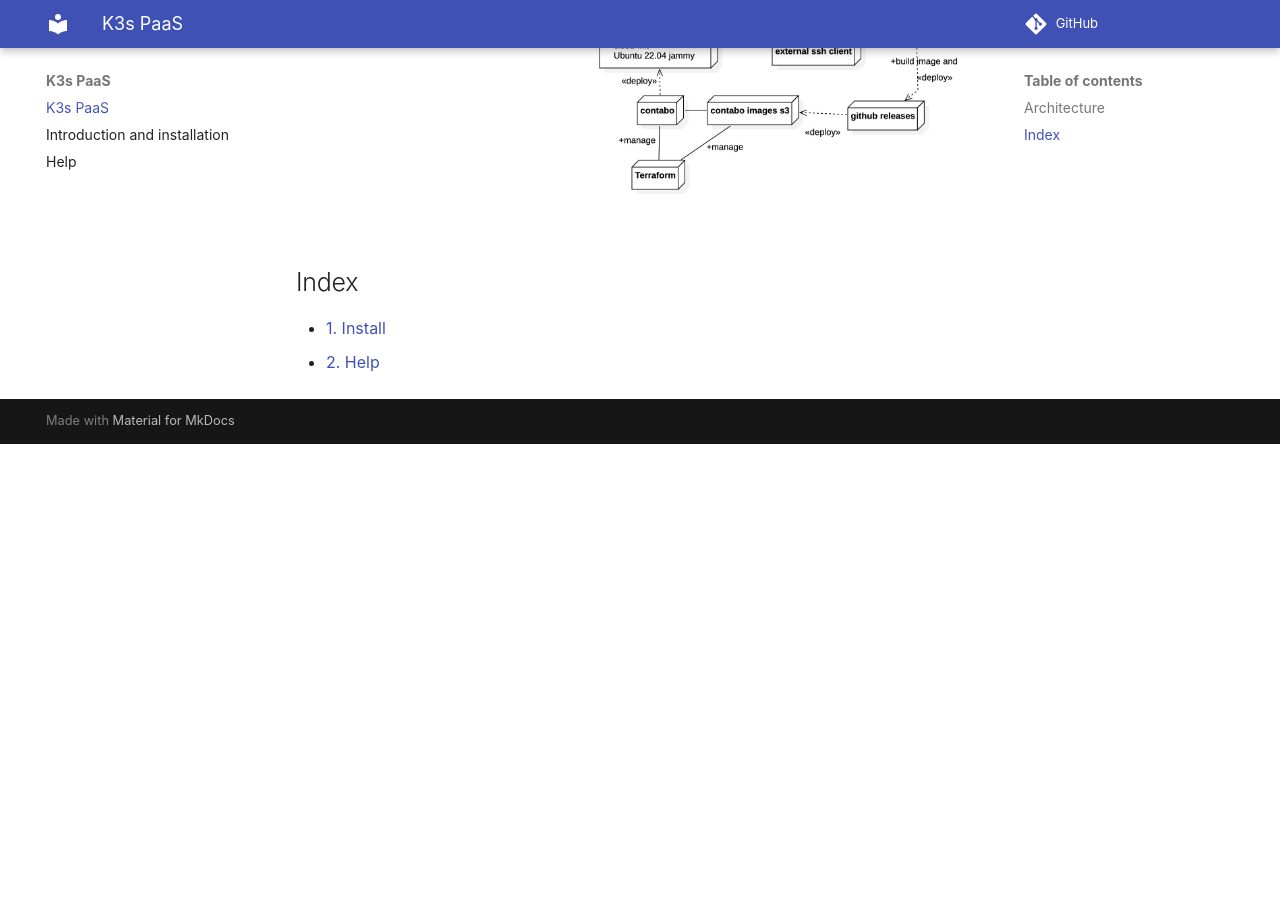
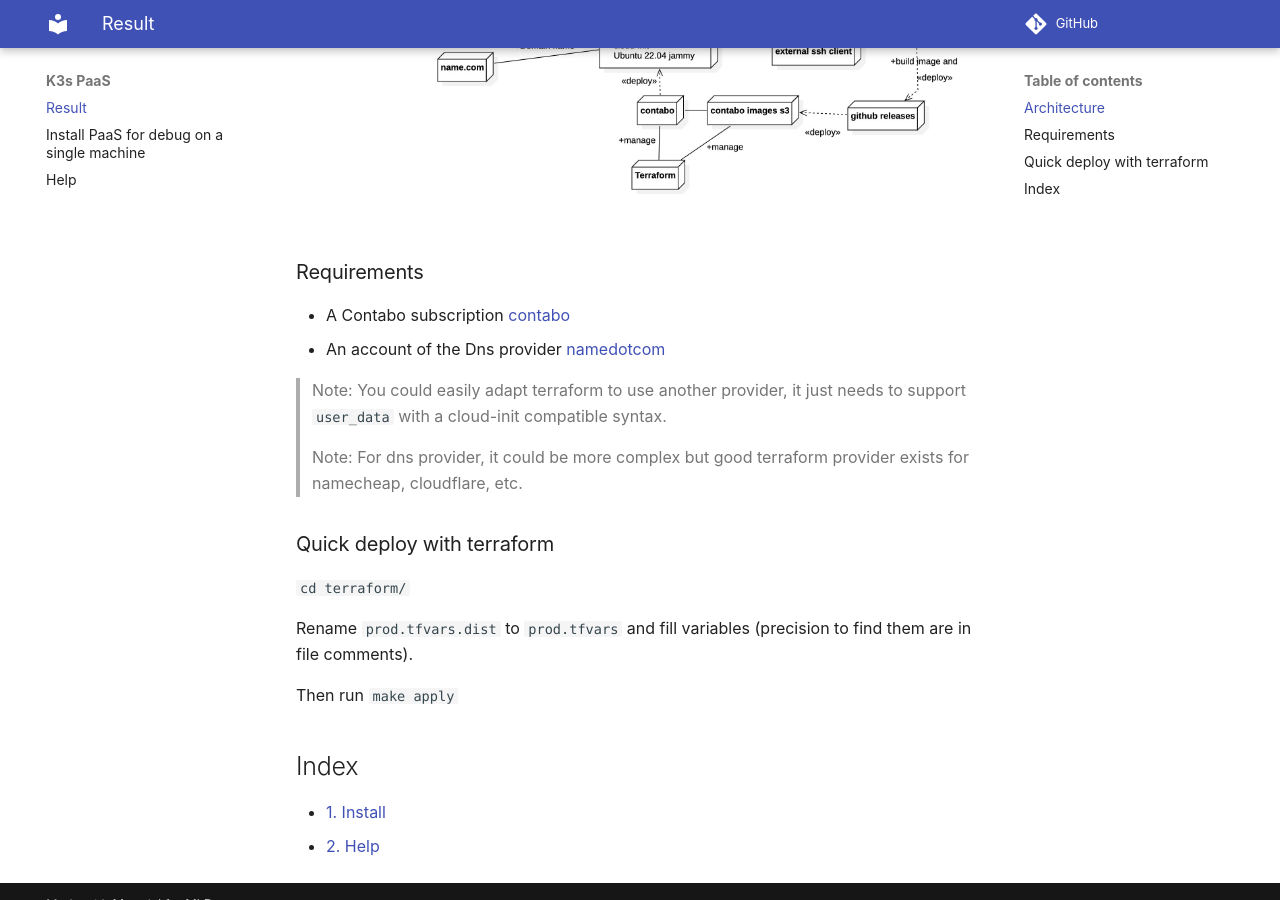
Before and after one commit to loic-roux-404/plateforme, an MkDocs documentation site: the page built from docs/index.md, in a window 1280 px wide and 900 px high, scrolled down 945 px. Built offline with MkDocs 1.6.1 and Material for MkDocs 9.7.7, drawn with Linux system fonts in a browser that asks for light colours; comment, search, counter and statistics services are not loaded; before the commit the page ends 1389 px from its top, so only the background shows below that.

```diff
--- a/docs/index.md
+++ b/docs/index.md
@@ -1,4 +1,4 @@
-# K3s PaaS
+# Result
 
 ![result](images/result.png)
 
@@ -6,6 +6,23 @@
 
 ![archi](images/archi.jpg)
 
+### Requirements
+
+- A Contabo subscription [contabo](https://contabo.com)
+- An account of the Dns provider [namedotcom](https://name.com)
+
+> Note: You could easily adapt terraform to use another provider, it just needs to support `user_data` with a cloud-init compatible syntax.
+
+> Note: For dns provider, it could be more complex but good terraform provider exists for namecheap, cloudflare, etc.
+
+### Quick deploy with terraform
+
+`cd terraform/`
+
+Rename `prod.tfvars.dist` to `prod.tfvars` and fill variables (precision to find them are in file comments).
+
+Then run `make apply`
+
 ## Index
 
 - [1. Install](1-install.md)
```
Also changed, not shown: README.md (+1 -1 lines), docs/1-install.md (+6 -4 lines), docs/images/archi.jpg, 8 other files.
